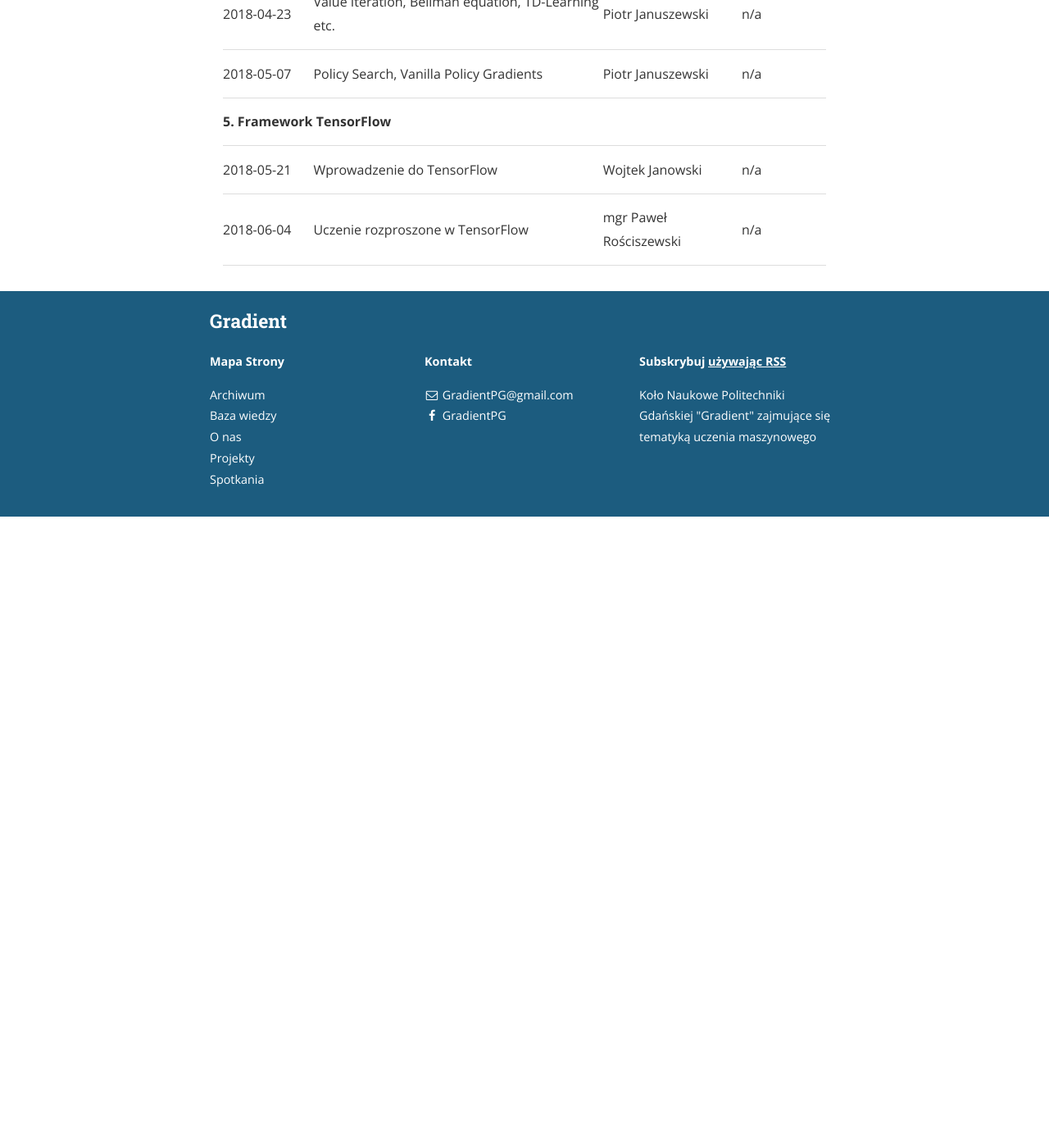
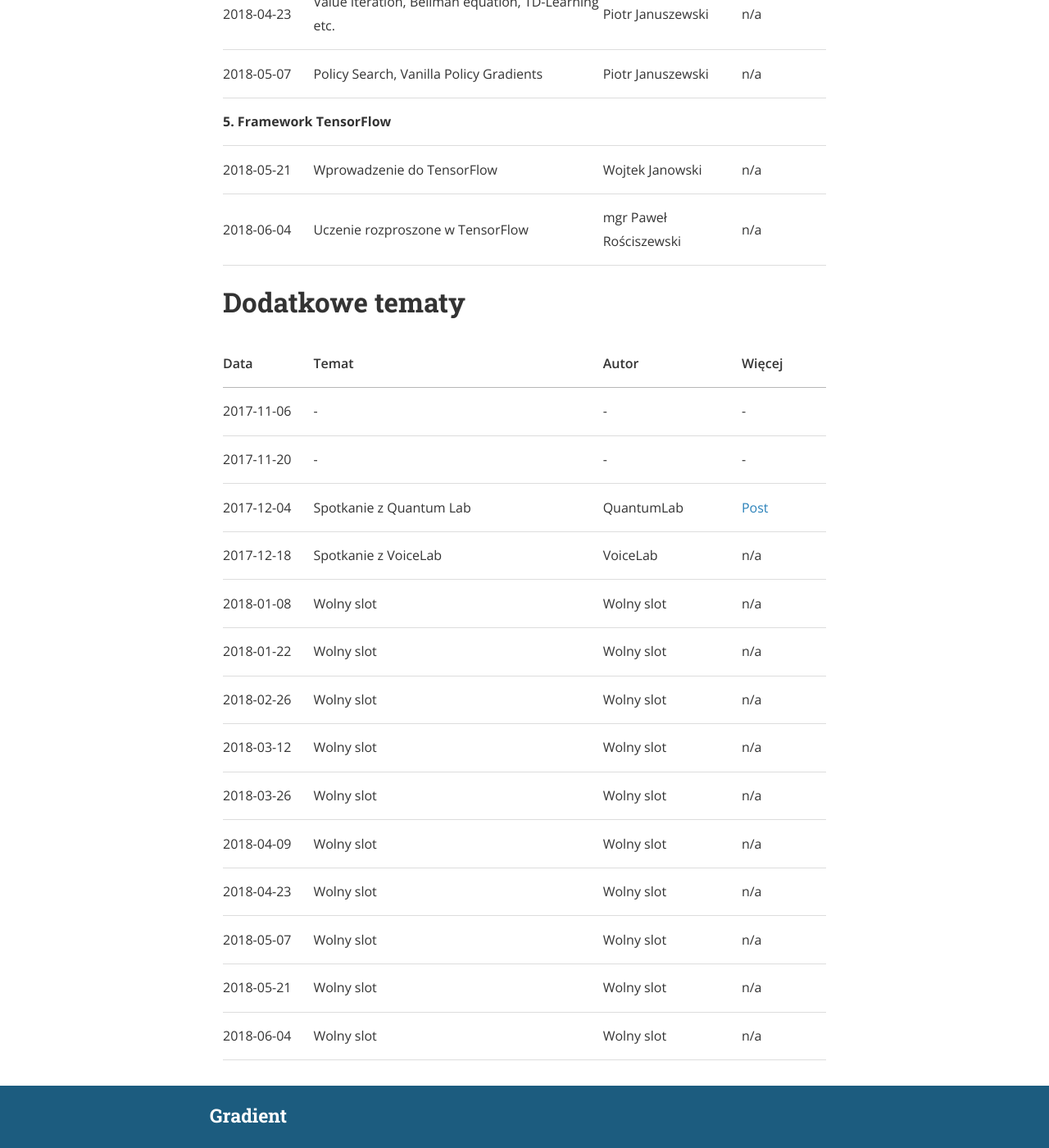
Before and after one commit to jpowie01/GradientPG, a Jekyll site: the page built from spotkania.md, in a window 1280 px wide and 1400 px high, scrolled down 1502 px. Shown: the whole window at 82% size. Built offline with Jekyll 4.4.1, drawn with Linux system fonts in a browser that asks for light colours; nearby versions of some CDN libraries; before the commit the page ends 2132 px from its top, so only the background shows below that.

Commit message:
Spotkanie z Quantum Lab

```diff
--- a/spotkania.md
+++ b/spotkania.md
@@ -25,7 +25,7 @@ odpowiednie pasmo :)
 
     <tr><td colspan="4"><strong>1. Wprowadzenie do uczenia maszynowego i sieci neuronowych</strong></td></tr>
     <tr><td>2017-11-20</td><td>Wprowadzenie do ML</td><td>mgr Karol Draszawka</td><td><a href="/spotkania/2017/11/18/spotkanie.html">Post</a></td></tr>
-    <tr><td>2017-12-04</td><td>Wprowadzenie do ANN na przykładzie gęstej sieci klasyfikującej MNISTa</td><td>Krzysiek Przekwas</td><td>n/a</td></tr>
+    <tr><td>2017-12-04</td><td>Wprowadzenie do ANN na przykładzie gęstej sieci klasyfikującej MNISTa</td><td>Krzysiek Przekwas</td><td><a href="/spotkania/2017/11/29/spotkanie-specjalne-quantumlab.html">Post</a></td></tr>
 
     <tr><td colspan="4"><strong>2. Wizja komputerowa</strong></td></tr>
     <tr><td>2017-12-18</td><td>Wprowadzenie do CNN</td><td>Jakub Powierza</td><td>n/a</td></tr>
@@ -47,3 +47,28 @@ odpowiednie pasmo :)
     <tr><td>2018-06-04</td><td>Uczenie rozproszone w TensorFlow</td><td>mgr Paweł Rościszewski</td><td>n/a</td></tr>
 
 </table>
+
+# Dodatkowe tematy
+
+<table>
+    <tr>
+        <th style="width:15%;">Data</th>
+        <th style="width:48%;">Temat</th>
+        <th style="width:23%;">Autor</th>
+        <th style="width:14%;">Więcej</th>
+    </tr>
+    <tr><td>2017-11-06</td><td>-</td><td>-</td><td>-</td></tr>
+    <tr><td>2017-11-20</td><td>-</td><td>-</td><td>-</td></tr>
+    <tr><td>2017-12-04</td><td>Spotkanie z Quantum Lab</td><td>QuantumLab</td><td><a href="/spotkania/2017/11/29/spotkanie-specjalne-quantumlab.html">Post</a></td></tr>
+    <tr><td>2017-12-18</td><td>Spotkanie z VoiceLab</td><td>VoiceLab</td><td>n/a</td></tr>
+    <tr><td>2018-01-08</td><td>Wolny slot</td><td>Wolny slot</td><td>n/a</td></tr>
+    <tr><td>2018-01-22</td><td>Wolny slot</td><td>Wolny slot</td><td>n/a</td></tr>
+    <tr><td>2018-02-26</td><td>Wolny slot</td><td>Wolny slot</td><td>n/a</td></tr>
+    <tr><td>2018-03-12</td><td>Wolny slot</td><td>Wolny slot</td><td>n/a</td></tr>
+    <tr><td>2018-03-26</td><td>Wolny slot</td><td>Wolny slot</td><td>n/a</td></tr>
+    <tr><td>2018-04-09</td><td>Wolny slot</td><td>Wolny slot</td><td>n/a</td></tr>
+    <tr><td>2018-04-23</td><td>Wolny slot</td><td>Wolny slot</td><td>n/a</td></tr>
+    <tr><td>2018-05-07</td><td>Wolny slot</td><td>Wolny slot</td><td>n/a</td></tr>
+    <tr><td>2018-05-21</td><td>Wolny slot</td><td>Wolny slot</td><td>n/a</td></tr>
+    <tr><td>2018-06-04</td><td>Wolny slot</td><td>Wolny slot</td><td>n/a</td></tr>
+</table>
```
Also changed, not shown: _posts/posts/2017-11-29-spotkanie-specjalne-quantumlab.markdown (added, +19 -0 lines).
